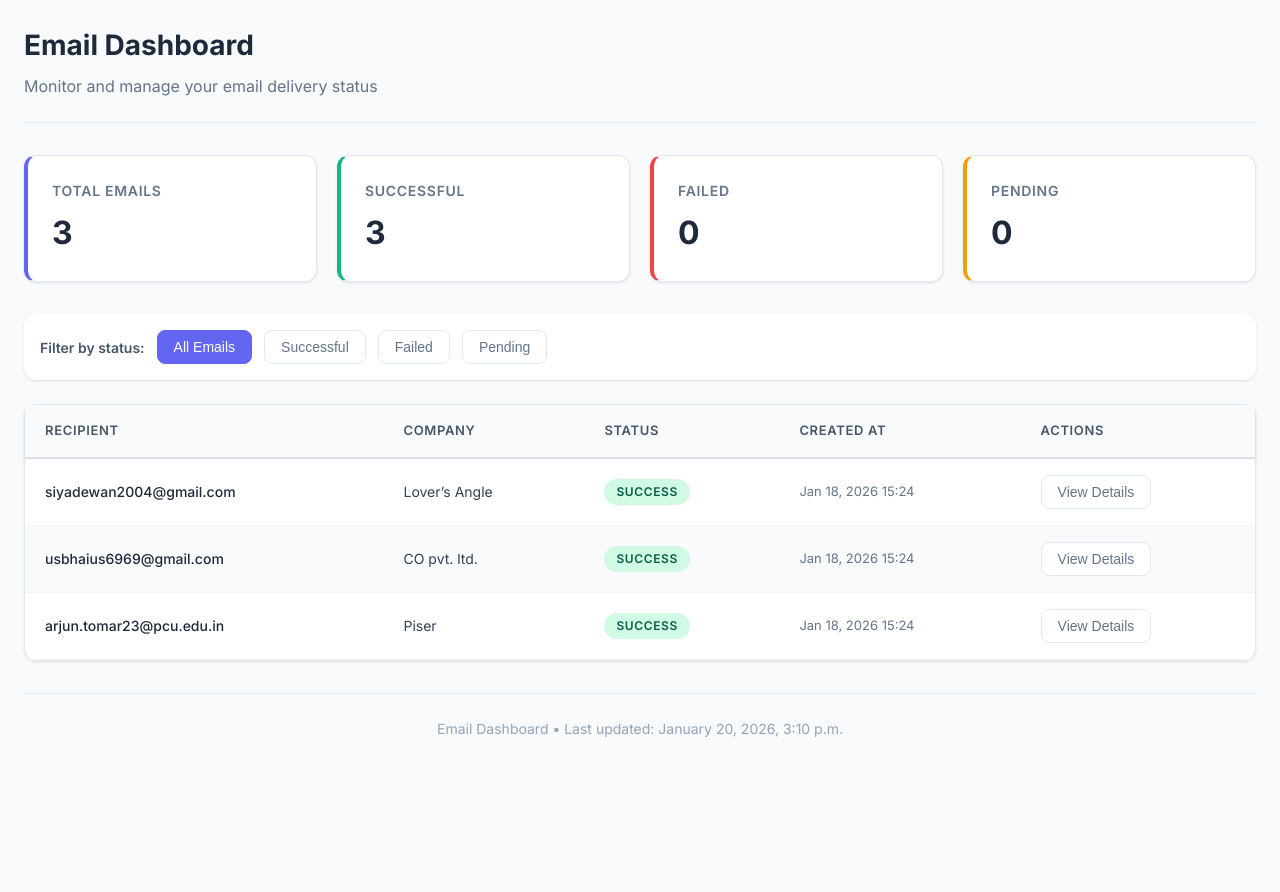
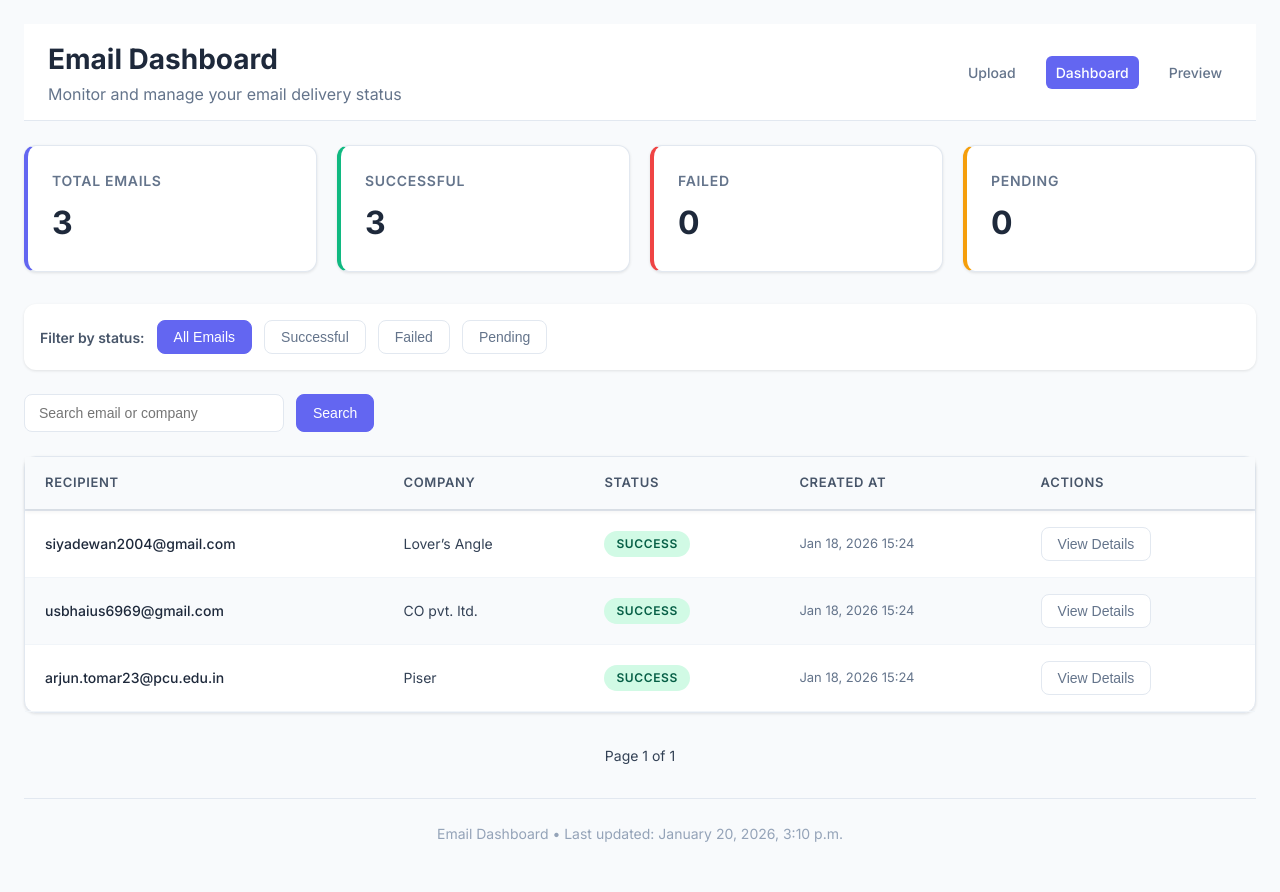
Before and after one commit to arjun16-t/coldmailer, a Django app: page /dashboard/ in a window 1280 px wide. Before the commit the page ends 737 px from the top, so only its background shows below. Run offline with Django 5.2, Linux system fonts and the light colour scheme; data comes from the database, SQL or seed files in the repository; parts of the project's set-up code (start-up, migrations or seed data) failed here and were passed over.

Commit message:
Refactor dashboard and upload pages with new navigation, search functionality, and pagination; replace drag & drop script with a new upload script; enhance CSS styles for better layout and usability.

```diff
--- a/mailer/urls.py
+++ b/mailer/urls.py
@@ -3,7 +3,7 @@ from .views import upload_file, preview_email, send_emails, dashboard
 from .views import retry_email, status_page, dashboard_data, email_detail, email_content
 
 urlpatterns = [
-    path("", upload_file),
+    path("", upload_file, name="upload"),
     path("preview/", preview_email, name="preview_email"),
     path("send/", send_emails, name="send_emails"),         # POST only
 
--- a/mailer/views.py
+++ b/mailer/views.py
@@ -1,9 +1,10 @@
 from django.shortcuts import render, redirect
 from django.urls import reverse
 from django.conf import settings
-from django.db.models import Count
 from django.contrib import messages
 from django.http import JsonResponse, HttpResponse
+from django.core.paginator import Paginator
+from django.db.models import Q
 
 from .forms import UploadFileForm
 from .parser import parse_file
@@ -119,22 +120,30 @@ def send_emails(request):
     return redirect("dashboard")
 
 def dashboard(request):
-    emails = EmailLog.objects.all()
+    query = request.GET.get("q", "").strip()
+    page_number = request.GET.get("page", 1)
 
-    total_emails = emails.count()
-    success_count = emails.filter(status='SUCCESS').count()
-    failed_count = emails.filter(status='FAILED').count()
-    pending_count = emails.filter(status='PENDING').count()
+    base_qs = EmailLog.objects.all()
 
-    sliced_list = emails.order_by("-created_at")[:200]
+    if query:
+        base_qs = base_qs.filter(
+            Q(email__icontains = query) |
+            Q(company__icontains=query)
+        )
 
-    return render(request, "dashboard.html", {
-        "emails": sliced_list,
-        "total_emails": total_emails,
-        "success_count": success_count,
-        "failed_count": failed_count,
-        "pending_count": pending_count,
-    })
+    paginator = Paginator(base_qs.order_by("-created_at"), 25)
+    page_obj = paginator.get_page(page_number)
+
+    context = {
+        "emails": page_obj,
+        "query": query,
+        "total_emails": base_qs.count(),
+        "success_count": base_qs.filter(status="SUCCESS").count(),
+        "failed_count": base_qs.filter(status="FAILED").count(),
+        "pending_count": base_qs.filter(status="PENDING").count(),
+    }
+
+    return render(request, "dashboard.html", context)
 
 def dashboard_data(request):
     emails = EmailLog.objects.all()
--- a/static/css/style.css
+++ b/static/css/style.css
@@ -13,6 +13,49 @@ body {
     min-height: 100vh;
 }
 
+/* Top Navigation Bar */
+.top-nav {
+    display: flex;
+    justify-content: space-between;
+    align-items: center;
+    background: white;
+    padding: 14px 24px;
+    border-bottom: 1px solid #e2e8f0;
+    margin-bottom: 24px;
+}
+
+.nav-brand {
+    font-size: 18px;
+    font-weight: 700;
+    color: #1e293b;
+}
+
+.nav-right {
+    display: flex;
+    gap: 20px;
+}
+
+.nav-link {
+    text-decoration: none;
+    font-size: 14px;
+    font-weight: 500;
+    color: #64748b;
+    padding: 6px 10px;
+    border-radius: 6px;
+    transition: all 0.2s ease;
+}
+
+.nav-link:hover {
+    background: #f1f5f9;
+    color: #1e293b;
+}
+
+.nav-link.active {
+    background: #6366f1;
+    color: white;
+}
+
+
 /* Dashboard Container */
 .dashboard-container {
     max-width: 1400px;
@@ -24,6 +67,19 @@ body {
     margin-bottom: 32px;
     padding-bottom: 24px;
     border-bottom: 1px solid #e2e8f0;
+}
+
+.page-title {
+    font-size: 28px;
+    font-weight: 700;
+    color: #1e293b;
+}
+
+.page-subtitle {
+    display: block;
+    font-size: 16px;
+    color: #64748b;
+    margin-top: 2px;
 }
 
 .dashboard-header h1 {
@@ -100,6 +156,21 @@ body {
     font-size: 32px;
     font-weight: 700;
     color: #1e293b;
+}
+
+/* Search Controls */
+.search-bar {
+    display: flex;
+    gap: 12px;
+    margin-bottom: 24px;
+}
+
+.search-input {
+    padding: 10px 14px;
+    width: 260px;
+    border-radius: 8px;
+    border: 1px solid #e2e8f0;
+    font-size: 14px;
 }
 
 /* Filter Controls */
@@ -298,6 +369,17 @@ body {
         padding: 16px;
     }
 
+    .top-nav {
+        flex-direction: column;
+        align-items: flex-start;
+        gap: 12px;
+    }
+
+    .nav-right {
+        width: 100%;
+        justify-content: space-between;
+    }
+
     .status-summary {
         grid-template-columns: 1fr;
     }
@@ -338,6 +420,23 @@ body {
         margin-bottom: 24px;
     }
 }
+
+/* Pagination */
+.pagination {
+    display: flex;
+    justify-content: center;
+    gap: 16px;
+    align-items: center;
+    margin-top: 24px;
+    font-size: 14px;
+}
+
+.pagination a {
+    color: #6366f1;
+    text-decoration: none;
+    font-weight: 500;
+}
+
 
 /* Footer */
 .dashboard-footer {
--- a/templates/dashboard.html
+++ b/templates/dashboard.html
@@ -21,13 +21,30 @@
 {% endif %}
 
 <body>
+    <nav class="top-nav">
+        <div class="nav-left">
+            <h1 class="page-title">Email Dashboard</h1>
+            <span class="page-subtitle">Monitor and manage your email delivery status</span>
+        </div>
+
+        <div class="nav-right">
+            <a href="{% url 'upload' %}"
+                class="nav-link {% if request.resolver_match.url_name == 'upload' %}active{% endif %}">
+                Upload
+            </a>
+
+            <a href="{% url 'dashboard' %}"
+                class="nav-link {% if request.resolver_match.url_name == 'dashboard' %}active{% endif %}">
+                Dashboard
+            </a>
+
+            <a href="{% url 'preview_email' %}"
+                class="nav-link {% if request.resolver_match.url_name == 'preview_email' %}active{% endif %}">
+                Preview
+            </a>
+        </div>
+    </nav>
     <div class="dashboard-container">
-        <!-- Header Section -->
-        <header class="dashboard-header">
-            <h1>Email Dashboard</h1>
-            <p class="dashboard-subtitle">Monitor and manage your email delivery status</p>
-        </header>
-
         <!-- Status Summary Cards -->
         <div class="status-summary">
             <div class="status-card total">
@@ -56,6 +73,19 @@
             <button class="filter-btn" data-filter="FAILED">Failed</button>
             <button class="filter-btn" data-filter="PENDING">Pending</button>
         </div>
+
+        <!-- Search Controls -->
+        <form method="get" class="search-bar">
+            <input
+                type="text"
+                name="q"
+                placeholder="Search email or company"
+                value="{{ query }}"
+                class="search-input"
+            >
+            <button class="filter-btn active">Search</button>
+        </form>
+
 
         <!-- Email Table -->
         <div class="table-container">
@@ -112,6 +142,22 @@
             </table>
         </div>
 
+        <!-- Pagination -->
+        <div class="pagination">
+            {% if emails.has_previous %}
+                <a href="?page={{ emails.previous_page_number }}&q={{ query }}">← Prev</a>
+            {% endif %}
+
+            <span>
+                Page {{ emails.number }} of {{ emails.paginator.num_pages }}
+            </span>
+
+            {% if emails.has_next %}
+                <a href="?page={{ emails.next_page_number }}&q={{ query }}">Next →</a>
+            {% endif %}
+        </div>
+
+
         <!-- Footer -->
         <footer class="dashboard-footer">
             <p>Email Dashboard • Last updated: {% now "F j, Y, g:i a" %}</p>
```
Also changed, not shown: static/js/drag_drop.js (deleted, +0 -65 lines), static/js/upload.js (added, +75 -0 lines), templates/preview.html (+23 -7 lines), templates/upload.html (+23 -10 lines).
